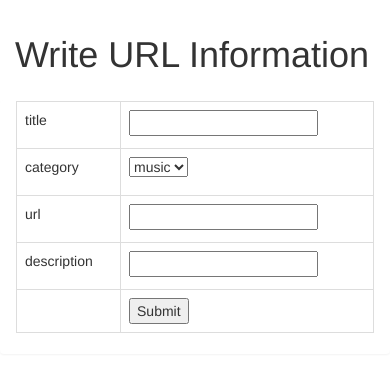
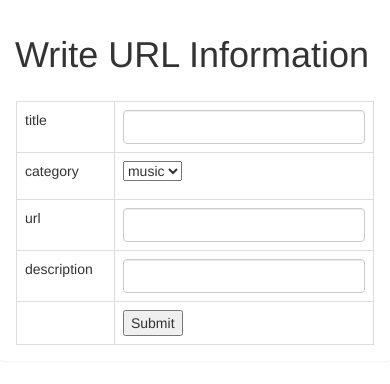
Before and after one commit to wonderboy39/videoscrapper, a Django app: page /sample_app/write/ in a window 390 px wide. Shown: the top 384 px of the page. Run offline with Django 3.2, Linux system fonts and the light colour scheme; data comes from the database, SQL or seed files in the repository; parts of the project's set-up code (start-up, migrations or seed data) failed here and were passed over; some libraries are stand-ins or nearby versions.

Commit message:
input form에 부트스트랩 적용 table태그 안에 있는 드랍다운에 부트스트랩 적용하려다가 실패 (주석처리) table태그안에 적용하는 방법 찾아낼 것!!!!
몇 가지 꼼수
1)
https://stackoverflow.com/questions/26018756/bootstrap-button-drop-down-inside-responsive-table-not-visible-because-of-scroll

2)
https://stackoverflow.com/questions/13801233/dropdown-menu-from-table-row-in-bootstrap

```diff
--- a/projects/scrapper/sample_app/templates/sample_app/write.html
+++ b/projects/scrapper/sample_app/templates/sample_app/write.html
@@ -20,13 +20,27 @@
 
     <div class="container panel panenl-default">
         <form action="{% url 'sample_app:write_ok'%}" method="post">{% csrf_token %}
-            <table class="table table-bordered">
+            <table class="table table-bordered table-responsive">
                 <tr>
                     <td><p>title </p></td>
-                    <td><input type="text" name="subject"/></td>
+                    <td><input type="text" name="subject" class="form-control"/></td>
                 </tr>
-                <tr>
+                <tr class="rowlink">
                     <td><p>category </p></td>
+{#                    <td>#}
+{#                        <div class="btn-group">#}
+{#                            <button type="button" class="btn btn-default dropdown-toggle" data-toggle="dropdown" aria-expanded="false">#}
+{#                                Action <span class="caret"></span>#}
+{#                            </button>#}
+{#                            <ul class="dropdown-menu" role="menu">#}
+{#                                <li><a href="#">Action</a></li>#}
+{#                                <li><a href="#">Another action</a></li>#}
+{#                                <li><a href="#">Something else here</a></li>#}
+{#                                <li class="divider"></li>#}
+{#                                <li><a href="#">Separated link</a></li>#}
+{#                            </ul>#}
+{#                        </div>#}
+{#                    </td>#}
                     <td>
                         <select name="cid">
                             {% for category in categories %}
@@ -37,11 +51,11 @@
                 </tr>
                 <tr>
                     <td><p>url </p></td>
-                    <td><input type="text" name="url"/></td>
+                    <td><input type="text" name="url" class="form-control"/></td>
                 </tr>
                 <tr>
                     <td><p>description </p></td>
-                    <td><input type="text" name="description"/></td>
+                    <td><input type="text" name="description" class="form-control"/></td>
                 </tr>
                 <tr>
                     <td><input type="hidden" name="category" value="Videos"/></td>
```
